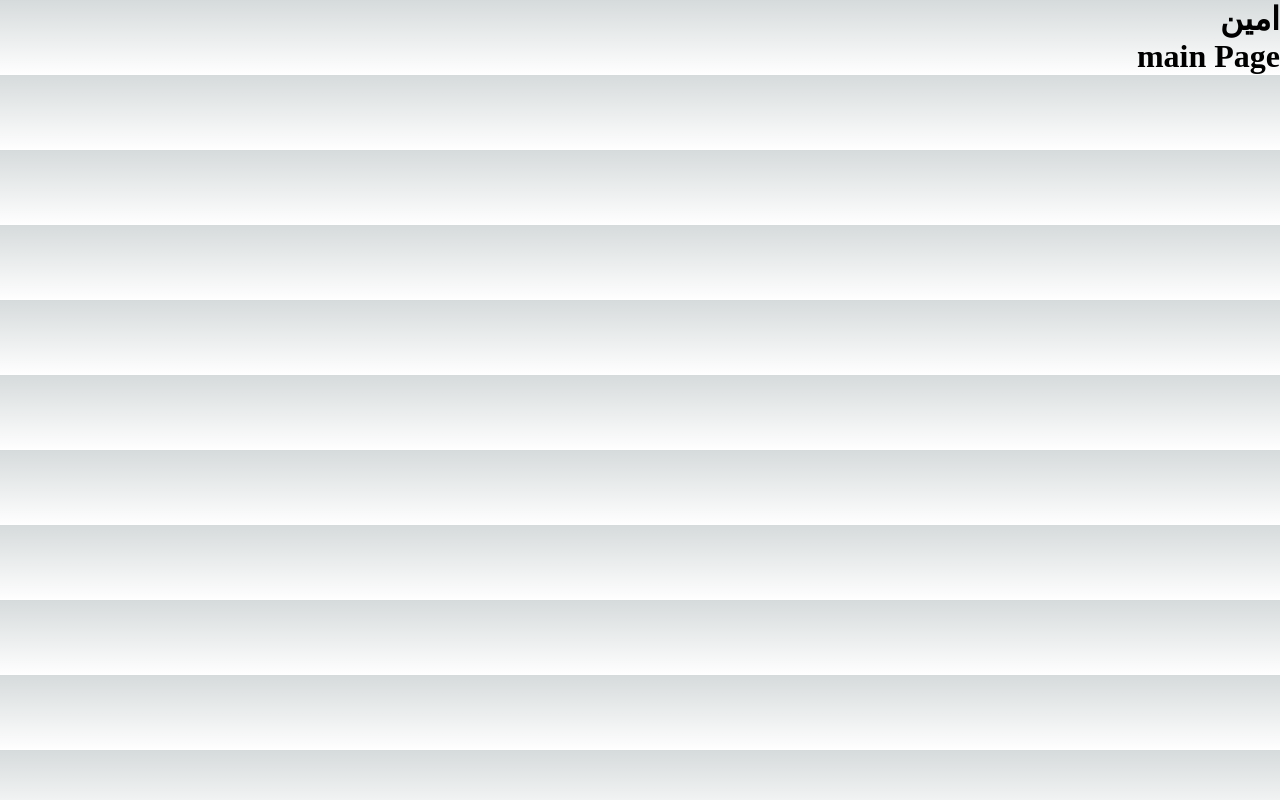
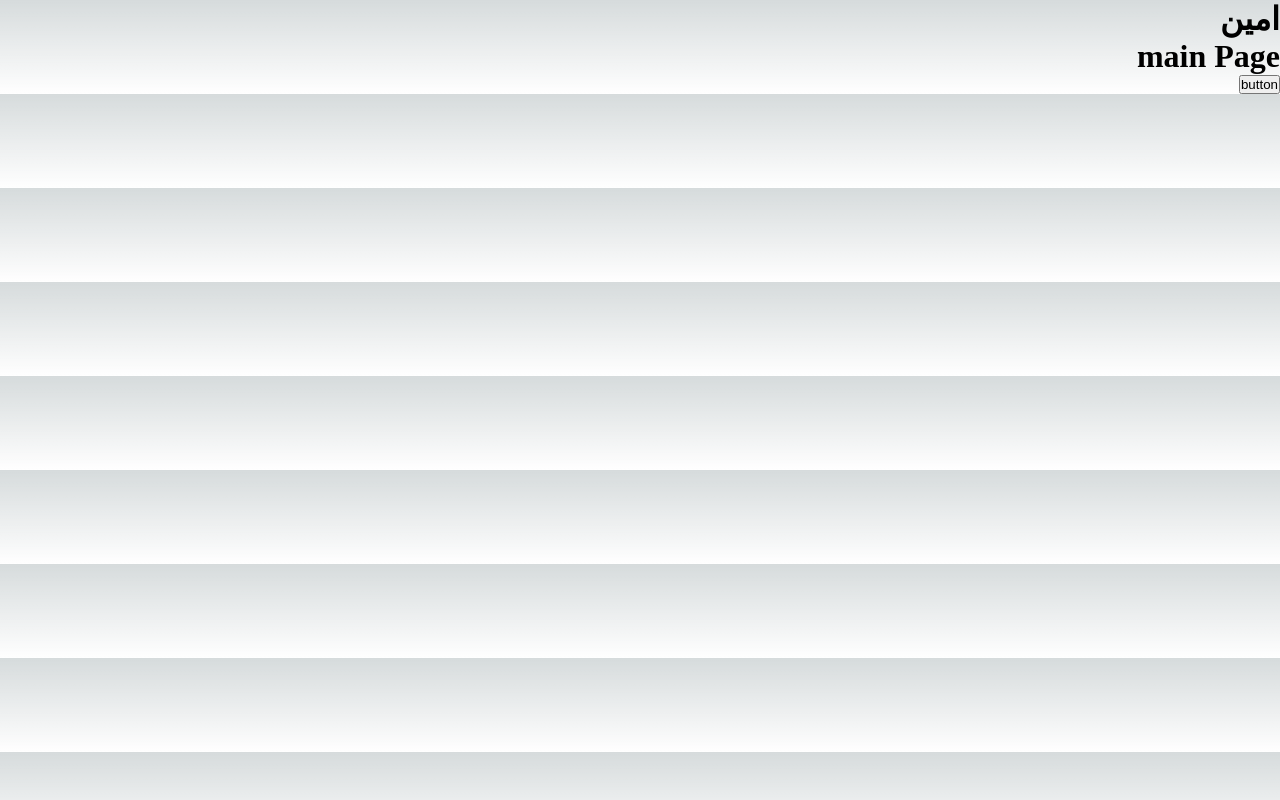
Before and after one commit to amincxo/nextAdvans, a Next.js app: page / in a window 1280 px wide. Built offline with nearby package versions, Linux system fonts and the light colour scheme.

Commit message:
sitemap.xml add and use for robuts scrowler for better seo

```diff
--- /dev/null
+++ b/components/elements/Button.js
@@ -0,0 +1,12 @@
+import func from "@/utils/func"
+
+function Button() {
+    func();
+  return (
+    <div>
+        <button>button</button>
+    </div>
+  )
+}
+
+export default Button
--- /dev/null
+++ b/components/template/Page.js
@@ -0,0 +1,12 @@
+import React from 'react'
+import Button from '@/elements/Button'
+
+function Page() {
+  return (
+    <div>
+        <Button />
+    </div>
+  )
+}
+
+export default Page
--- a/pages/index.js
+++ b/pages/index.js
@@ -1,4 +1,5 @@
 import Head from "next/head"
+import Page from "../components/template/Page"
 
 
 export default function Home() {
@@ -11,6 +12,7 @@ export default function Home() {
       <h1>
         main Page
       </h1>
+      <Page />
     </>
   )
 }
--- /dev/null
+++ b/utils/func.js
@@ -0,0 +1,5 @@
+function func() {
+    console.log('first')
+}
+
+export default func
```
Also changed, not shown: jsconfig.json (added, +10 -0 lines), 1 other file (tests, documents, lock files or other folders).
